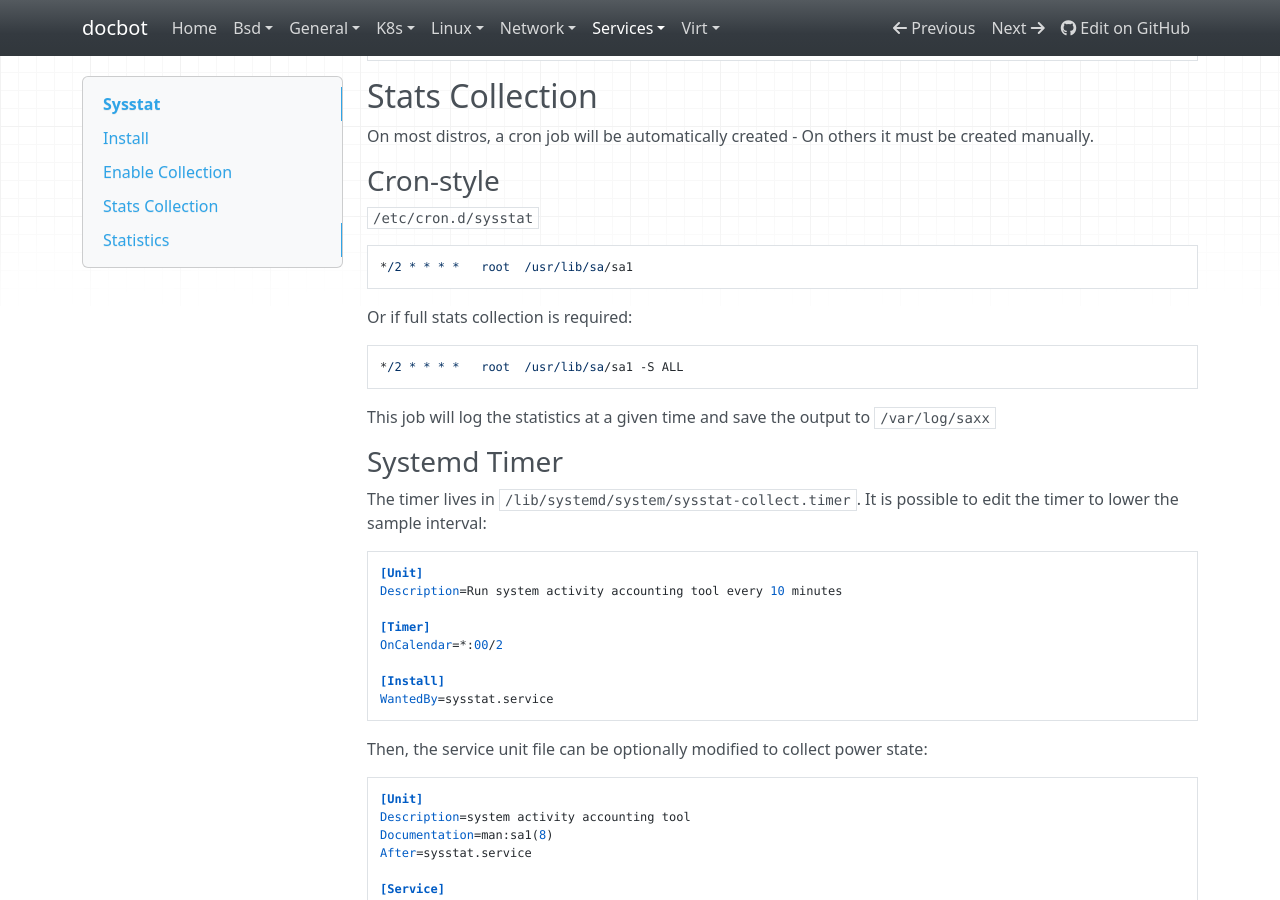
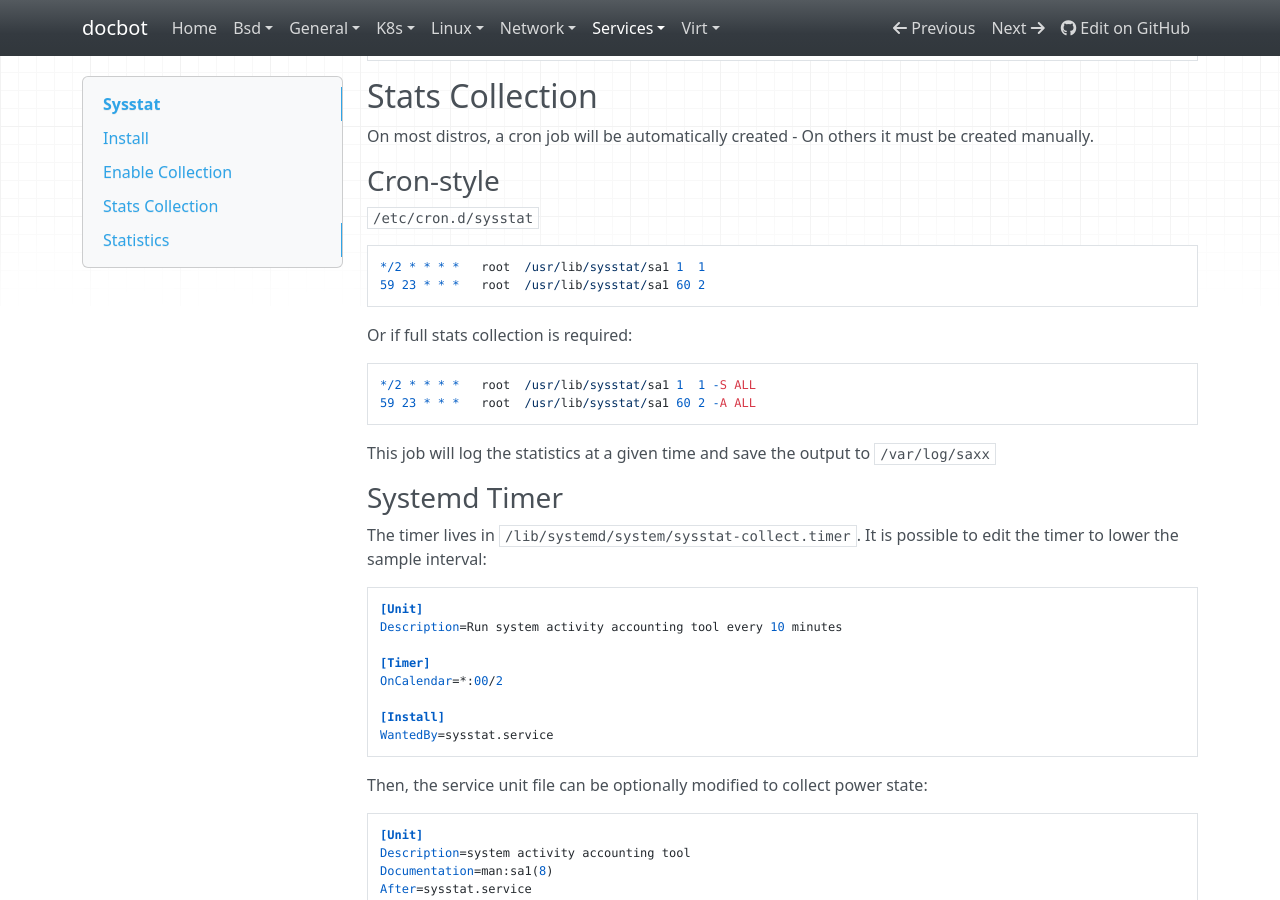
Before and after one commit to noahbailey/docbot, an MkDocs documentation site: the page built from docs/services/sysstat.md, in a window 1280 px wide and 900 px high, scrolled down 566 px. Built offline with MkDocs 1.6.1, drawn with Linux system fonts in a browser that asks for light colours; nearby versions of some CDN libraries.

Commit message:
Tweak monit, sysstat, nginx default vhost

```diff
--- a/docs/services/sysstat.md
+++ b/docs/services/sysstat.md
@@ -30,11 +30,13 @@ On most distros, a cron job will be automatically created - On others it must be
 
 `/etc/cron.d/sysstat`
 
-    */2 * * * *   root  /usr/lib/sa/sa1
+    */2 * * * *   root  /usr/lib/sysstat/sa1 1  1
+    59 23 * * *   root  /usr/lib/sysstat/sa1 60 2
 
 Or if full stats collection is required:
 
-    */2 * * * *   root  /usr/lib/sa/sa1 -S ALL
+    */2 * * * *   root  /usr/lib/sysstat/sa1 1  1 -S ALL
+    59 23 * * *   root  /usr/lib/sysstat/sa1 60 2 -A ALL
 
 This job will log the statistics at a given time and save the output to `/var/log/saxx`
 
```
Also changed, not shown: docs/services/monit.md (+1 -1 lines), docs/services/nginx.md (+2 -1 lines).
